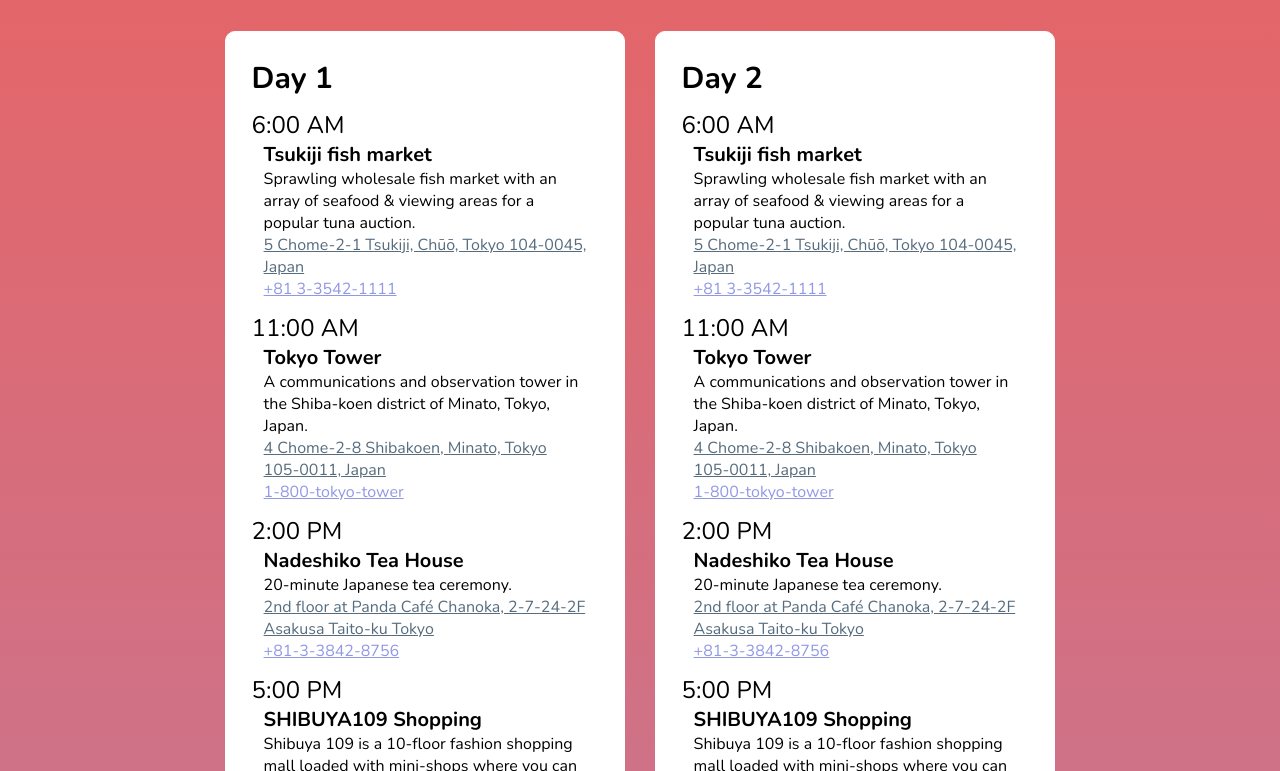
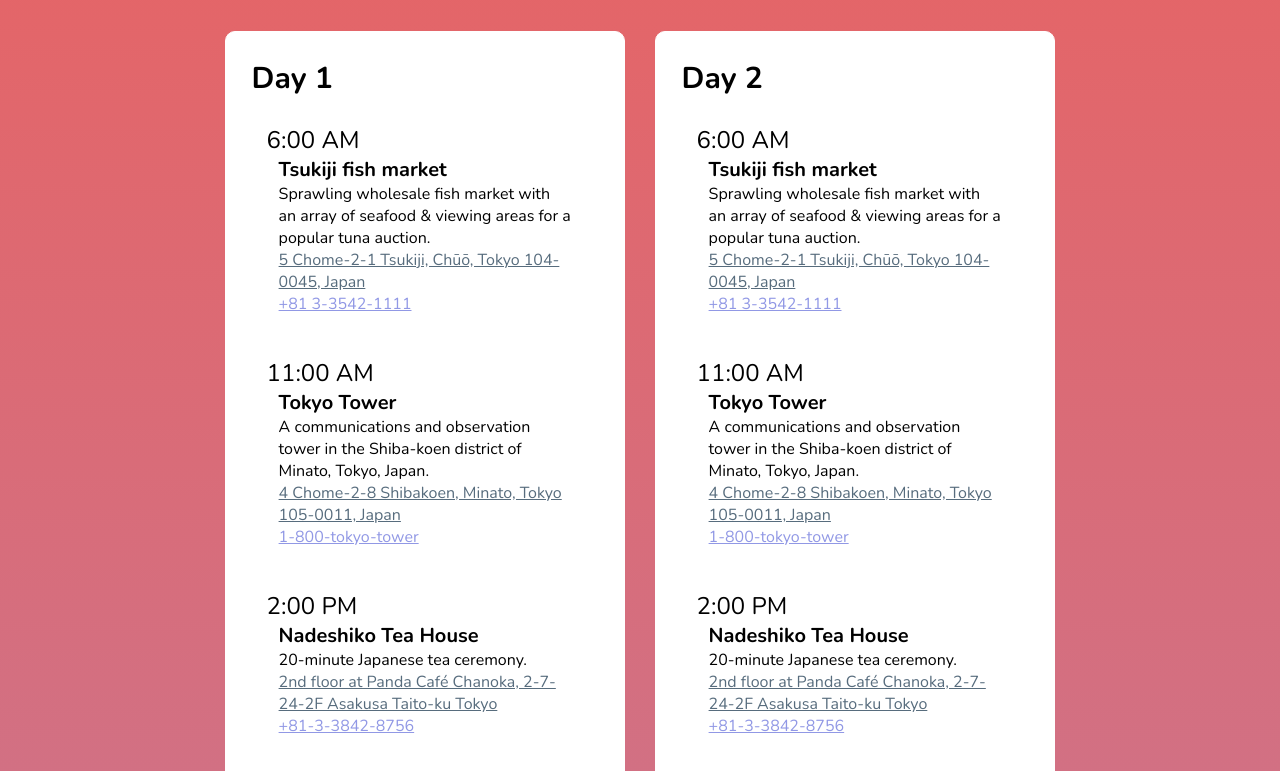
Before and after one commit to maya-rosmarin/Carmen, a React (Create React App) app in the folder frontend/: page / in a window 1280 px wide. Shown: the part 2509-3280 px from the top of the page. Built offline with nearby package versions, Linux system fonts and the light colour scheme.

Commit message:
added hover to itinerary index items

```diff
--- a/frontend/src/assets/stylesheets/itinerary.css
+++ b/frontend/src/assets/stylesheets/itinerary.css
@@ -35,7 +35,16 @@
     margin-bottom: 10px;
 }
 
-
+.itinerary-index-item {
+    border-radius: 10px;
+    border: 3px solid transparent;
+    padding: 12px 12px;
+}
+.itinerary-index-item:hover {
+    border-radius: 10px;
+    border: 3px solid lightblue;
+    padding: 12px 12px;
+}
 .itinerary-index-item-time {
     font-size: 24px;
 }
--- a/frontend/src/components/itinerary/itineraryIndexItem.jsx
+++ b/frontend/src/components/itinerary/itineraryIndexItem.jsx
@@ -3,7 +3,7 @@
 class ItineraryIndexItem extends Component {
   render () {
     return (
-      <div>
+      <div className="itinerary-index-item">
         <div className="itinerary-index-item-time">{this.props.time}</div>
         <div className="itinerary-item-content">
             <div className="itinerary-index-item-name">{this.props.name}</div>
```
Also changed, not shown: 2 other files (tests, documents, lock files or other folders).
